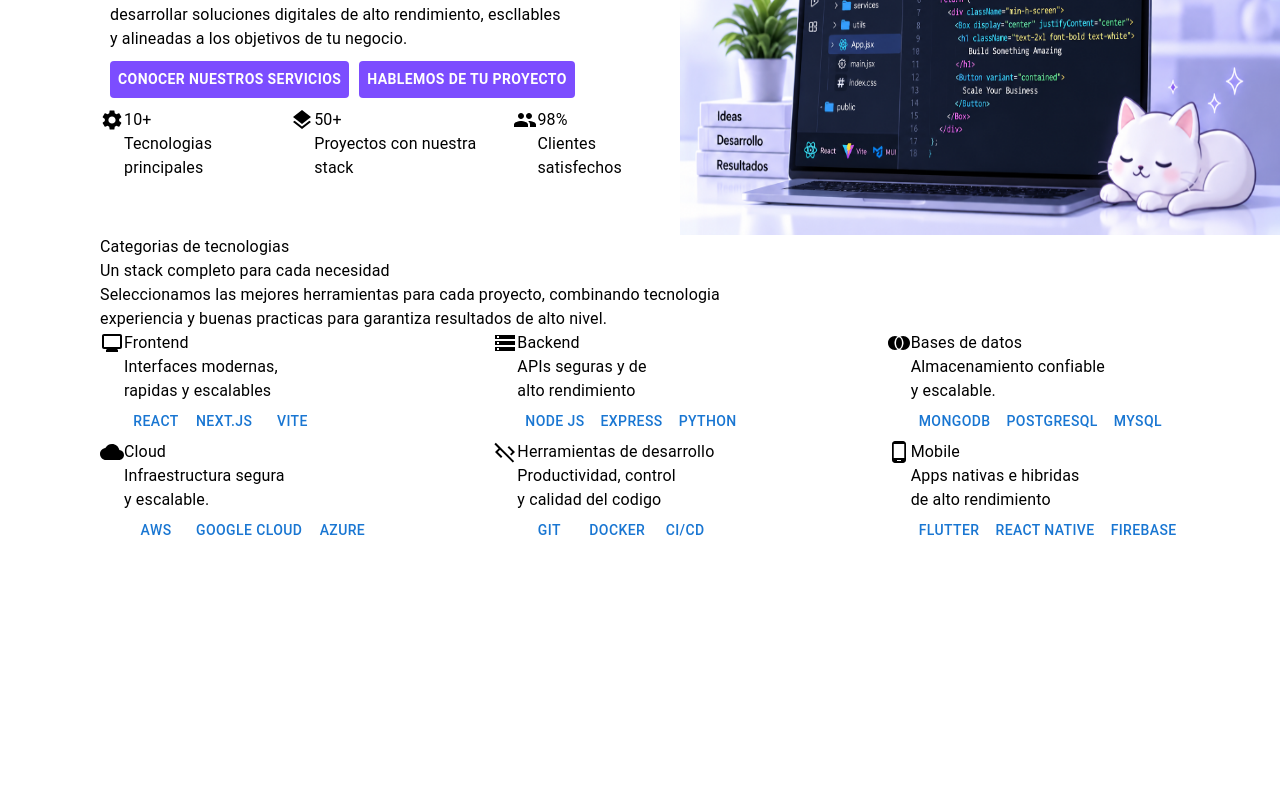
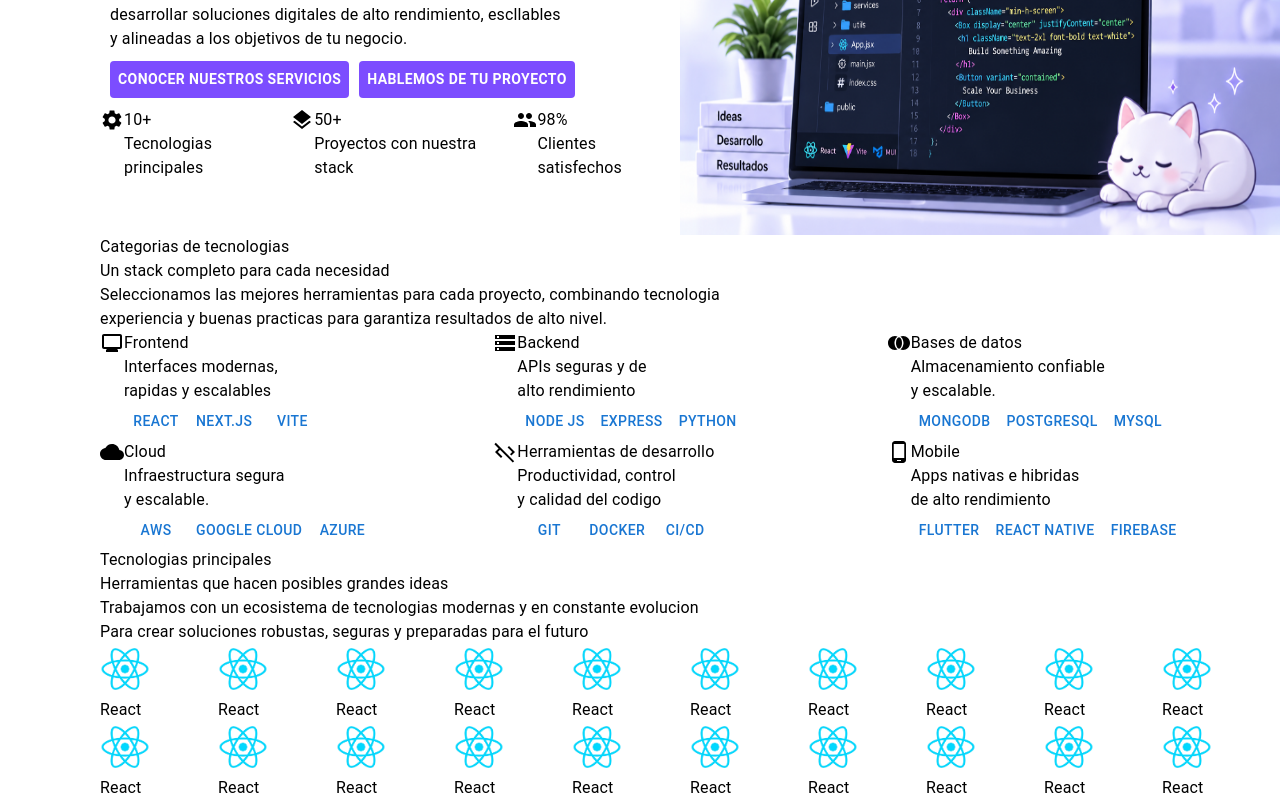
Before and after one commit to jessicahernandezt/dev-nova-solutions, a React (Vite) app: page /tecnologias in a window 1280 px wide. Shown: the part 229-1029 px from the top of the page. Before the commit the page ends 800 px from the top, so only its background shows below. Built offline with nearby package versions, Linux system fonts and the light colour scheme.

Commit message:
feat: añadi la seccion de tecnologias principales, aun sin estilos

```diff
--- a/src/components/Categorias.jsx
+++ b/src/components/Categorias.jsx
@@ -4,8 +4,6 @@ import JoinFullIcon from '@mui/icons-material/JoinFull';
 import CloudIcon from '@mui/icons-material/Cloud';
 import CodeOffIcon from '@mui/icons-material/CodeOff';
 import PhoneAndroidIcon from '@mui/icons-material/PhoneAndroid';
-
-
 
 import {
     Box,
--- /dev/null
+++ b/src/components/TecnologiasCat.jsx
@@ -0,0 +1,176 @@
+import {
+    Box,
+    Button,
+    Typography
+} from '@mui/material'
+
+function TecnologiasCat() {
+    return(
+        <Box sx={{marginLeft: '100px'}}/*Tecnologias principales*/>
+            <Box /*Info*/>
+            <Typography>
+                Tecnologias principales
+            </Typography>
+            <Typography>
+                Herramientas que hacen posibles grandes ideas
+            </Typography>
+            <Typography>
+                Trabajamos con un ecosistema de tecnologias modernas y en constante evolucion<br/>
+                Para crear soluciones robustas, seguras y preparadas para el futuro
+            </Typography>
+            </Box>
+
+            <Box  sx={{display:'grid', gridTemplateColumns:'repeat(10, 1fr)'}}/*Tarjetas-iconos*/>
+
+                <Box /*Tarjeta*/>
+                    <Box component="img" src='./React-Logo.png' alt='React' sx={{
+                        width:'50px', height: '50px'
+                        }}></Box>
+                    <Typography>React</Typography>
+                </Box>
+
+                <Box /*Tarjeta*/>
+                    <Box component="img" src='./React-Logo.png' alt='React' sx={{
+                        width:'50px', height: '50px'
+                        }}></Box>
+                    <Typography>React</Typography>
+                </Box>
+
+                <Box /*Tarjeta*/>
+                    <Box component="img" src='./React-Logo.png' alt='React' sx={{
+                        width:'50px', height: '50px'
+                        }}></Box>
+                    <Typography>React</Typography>
+                </Box>
+
+                <Box /*Tarjeta*/>
+                    <Box component="img" src='./React-Logo.png' alt='React' sx={{
+                        width:'50px', height: '50px'
+                        }}></Box>
+                    <Typography>React</Typography>
+                </Box>
+
+                <Box /*Tarjeta*/>
+                    <Box component="img" src='./React-Logo.png' alt='React' sx={{
+                        width:'50px', height: '50px'
+                        }}></Box>
+                    <Typography>React</Typography>
+                </Box>
+
+                <Box /*Tarjeta*/>
+                    <Box component="img" src='./React-Logo.png' alt='React' sx={{
+                        width:'50px', height: '50px'
+                        }}></Box>
+                    <Typography>React</Typography>
+                </Box>
+
+                <Box /*Tarjeta*/>
+                    <Box component="img" src='./React-Logo.png' alt='React' sx={{
+                        width:'50px', height: '50px'
+                        }}></Box>
+                    <Typography>React</Typography>
+                </Box>
+
+                <Box /*Tarjeta*/>
+                    <Box component="img" src='./React-Logo.png' alt='React' sx={{
+                        width:'50px', height: '50px'
+                        }}></Box>
+                    <Typography>React</Typography>
+                </Box>
+
+                <Box /*Tarjeta*/>
+                    <Box component="img" src='./React-Logo.png' alt='React' sx={{
+                        width:'50px', height: '50px'
+                        }}></Box>
+                    <Typography>React</Typography>
+                </Box>
+
+                <Box /*Tarjeta*/>
+                    <Box component="img" src='./React-Logo.png' alt='React' sx={{
+                        width:'50px', height: '50px'
+                        }}></Box>
+                    <Typography>React</Typography>
+                </Box>
+
+                <Box /*Tarjeta*/>
+                    <Box component="img" src='./React-Logo.png' alt='React' sx={{
+                        width:'50px', height: '50px'
+                        }}></Box>
+                    <Typography>React</Typography>
+                </Box>
+
+                <Box /*Tarjeta*/>
+                    <Box component="img" src='./React-Logo.png' alt='React' sx={{
+                        width:'50px', height: '50px'
+                        }}></Box>
+                    <Typography>React</Typography>
+                </Box>
+
+                <Box /*Tarjeta*/>
+                    <Box component="img" src='./React-Logo.png' alt='React' sx={{
+                        width:'50px', height: '50px'
+                        }}></Box>
+                    <Typography>React</Typography>
+                </Box>
+
+                <Box /*Tarjeta*/>
+                    <Box component="img" src='./React-Logo.png' alt='React' sx={{
+                        width:'50px', height: '50px'
+                        }}></Box>
+                    <Typography>React</Typography>
+                </Box>
+
+                <Box /*Tarjeta*/>
+                    <Box component="img" src='./React-Logo.png' alt='React' sx={{
+                        width:'50px', height: '50px'
+                        }}></Box>
+                    <Typography>React</Typography>
+                </Box>
+
+                <Box /*Tarjeta*/>
+                    <Box component="img" src='./React-Logo.png' alt='React' sx={{
+                        width:'50px', height: '50px'
+                        }}></Box>
+                    <Typography>React</Typography>
+                </Box>
+
+                <Box /*Tarjeta*/>
+                    <Box component="img" src='./React-Logo.png' alt='React' sx={{
+                        width:'50px', height: '50px'
+                        }}></Box>
+                    <Typography>React</Typography>
+                </Box>
+
+                <Box /*Tarjeta*/>
+                    <Box component="img" src='./React-Logo.png' alt='React' sx={{
+                        width:'50px', height: '50px'
+                        }}></Box>
+                    <Typography>React</Typography>
+                </Box>
+
+                <Box /*Tarjeta*/>
+                    <Box component="img" src='./React-Logo.png' alt='React' sx={{
+                        width:'50px', height: '50px'
+                        }}></Box>
+                    <Typography>React</Typography>
+                </Box>
+
+                <Box /*Tarjeta*/>
+                    <Box component="img" src='./React-Logo.png' alt='React' sx={{
+                        width:'50px', height: '50px'
+                        }}></Box>
+                    <Typography>React</Typography>
+                </Box>
+
+
+            </Box>
+
+        </Box>
+
+
+
+
+
+    )
+}
+export default TecnologiasCat
--- a/src/pages/Tecnologias.jsx
+++ b/src/pages/Tecnologias.jsx
@@ -1,11 +1,13 @@
 import Hero from '../components/Hero'
 import Categorias from '../components/Categorias'
+import TecnologiasCat from "../components/TecnologiasCat"
 
 function Tecnologias() {
   return (
     <>
     <Hero />
     <Categorias />
+    <TecnologiasCat />
 
     </>
 
```
Also changed, not shown: public/React-Logo.png (added).
